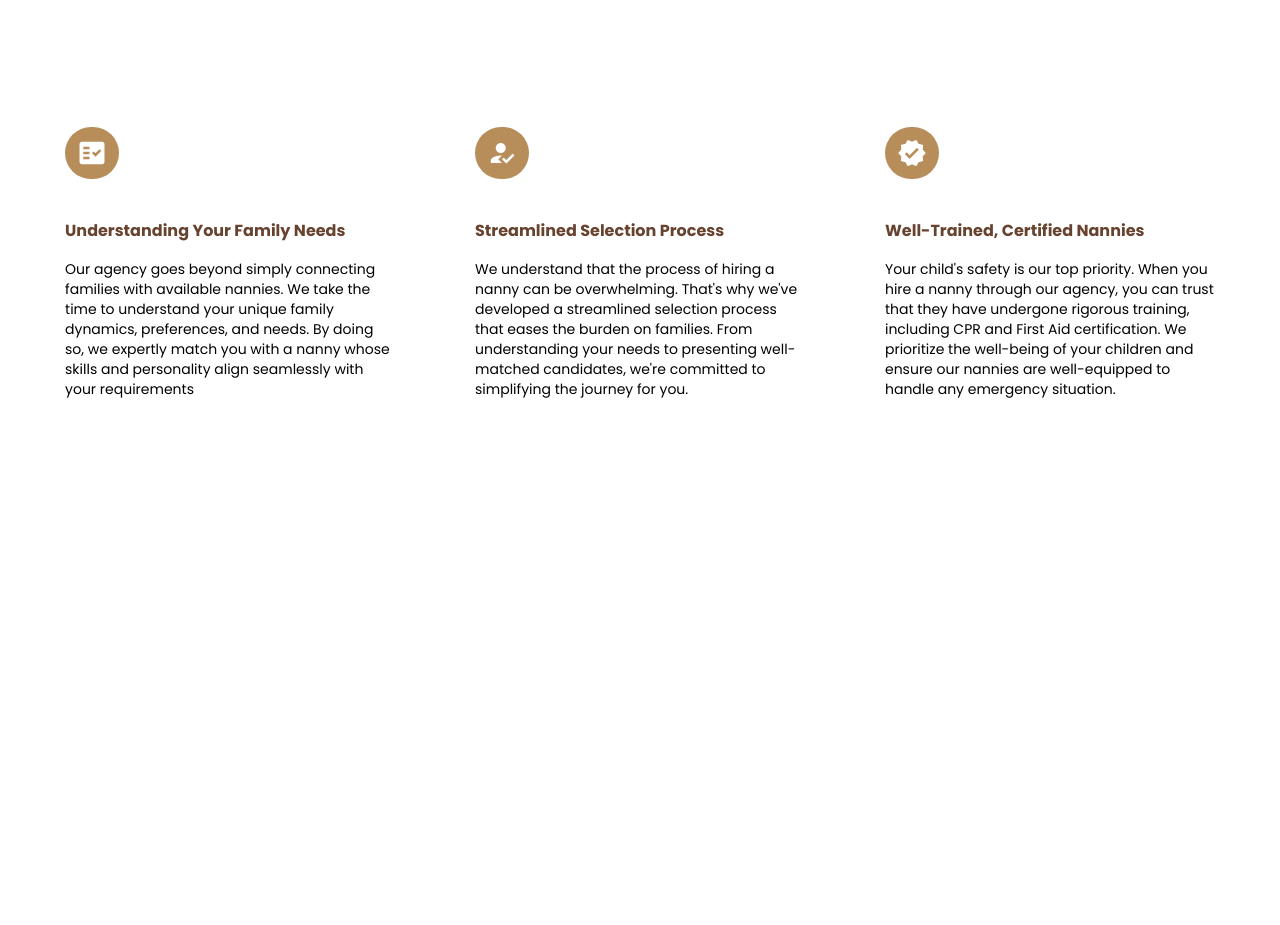
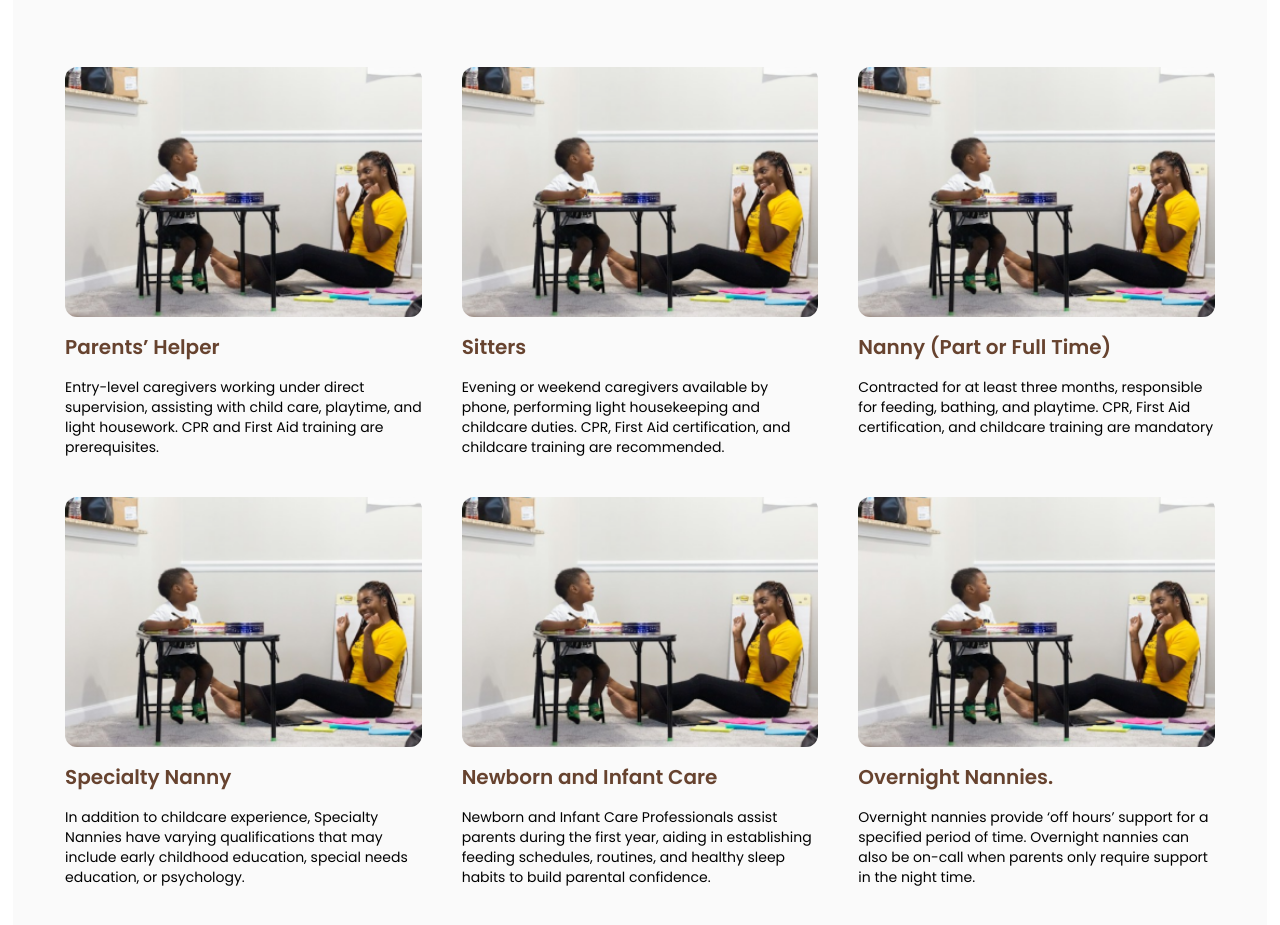
Before and after one commit to ChimwemweGwamba/nanny, a React (Create React App) app: page / in a window 1280 px wide. Shown: the part 229-1154 px from the top of the page. Before the commit the page ends 800 px from the top, so only its background shows below. Built offline with nearby package versions, Linux system fonts and the light colour scheme.

Commit message:
added discover component

```diff
--- /dev/null
+++ b/src/components/discover.js
@@ -0,0 +1,83 @@
+import React from "react"
+import discover1 from "../img/discover1.png"
+
+function Discover() {
+  return (
+    <div className="w-full bg-primary2 rounded-3xl py-20 lg:py-32">
+      <div className="w-11/12 h-full mx-auto">
+        <p className="text-sm font-light mb-2">Explore Nanny Options</p>
+
+        <p className="text-3xl lg:text-5xl text-secondary leading-tight lg:leading-tight font-semibold">
+          Discover Your Nanny Match
+        </p>
+
+        <div className="grid grid-cols-1 md:grid-cols-2 lg:grid-cols-3 gap-10 mt-20">
+          <div className="">
+            <img src={discover1} alt="discoverImg" className="w-full h-[250px] rounded-xl object-cover" />
+            <p className="font-semibold text-secondary text-xl py-4">Parents’ Helper</p>
+            <p className="text-sm">
+              Entry-level caregivers working under direct supervision, assisting with child care, playtime, and light
+              housework. CPR and First Aid training are prerequisites.
+            </p>
+          </div>
+
+          <div className="">
+            <img src={discover1} alt="discoverImg" className="w-full h-[250px] rounded-xl object-cover" />
+            <p className="font-semibold text-secondary text-xl py-4">Sitters</p>
+            <p className="text-sm">
+              Evening or weekend caregivers available by phone, performing light housekeeping and childcare duties. CPR,
+              First Aid certification, and childcare training are recommended.
+            </p>
+          </div>
+
+          <div className="">
+            <img src={discover1} alt="discoverImg" className="w-full h-[250px] rounded-xl object-cover" />
+            <p className="font-semibold text-secondary text-xl py-4">Nanny (Part or Full Time)</p>
+            <p className="text-sm">
+              Contracted for at least three months, responsible for feeding, bathing, and playtime. CPR, First Aid certification, and childcare
+              training are mandatory
+            </p>
+          </div>
+
+          <div className="">
+            <img src={discover1} alt="discoverImg" className="w-full h-[250px] rounded-xl object-cover" />
+            <p className="font-semibold text-secondary text-xl py-4">Specialty Nanny</p>
+            <p className="text-sm">
+              In addition to childcare experience, Specialty Nannies have varying qualifications that may include early
+              childhood education, special needs education, or psychology.
+
+              {/* Their experience is specialized in that they
+              may have received it from daycares, teaching, or in child advocacy positions. Some specialty nannies help
+              children learn a second language or musical instrument. Specialist nannies generally have diverse work
+              experiences as a nanny, in daycares, teaching, or child advocacy. Specialist nannies are passionate about
+              their work and are often leaders in the nanny industry. Many specialist nannies work for high profile
+              and/or high net worth families and are extremely desirable within the nanny market. */}
+            </p>
+          </div>
+
+          <div className="">
+            <img src={discover1} alt="discoverImg" className="w-full h-[250px] rounded-xl object-cover" />
+            <p className="font-semibold text-secondary text-xl py-4">Newborn and Infant Care</p>
+            <p className="text-sm">
+
+            Newborn and Infant Care Professionals assist parents during the first year, aiding in establishing feeding schedules, routines, and healthy sleep habits to build parental confidence.
+
+             {/* They commonly offer overnight care and may provide additional support during the day or around the clock. */}
+            </p>
+          </div>
+
+          <div className="">
+            <img src={discover1} alt="discoverImg" className="w-full h-[250px] rounded-xl object-cover" />
+            <p className="font-semibold text-secondary text-xl py-4">Overnight Nannies.</p>
+            <p className="text-sm">
+              Overnight nannies provide ‘off hours’ support for a specified period of time. Overnight nannies can also
+              be on-call when parents only require support in the night time.
+            </p>
+          </div>
+        </div>
+      </div>
+    </div>
+  )
+}
+
+export default Discover
--- a/src/components/whyUs.js
+++ b/src/components/whyUs.js
@@ -2,18 +2,18 @@ import React from "react"
 
 function WhyUs() {
   return (
-    <div className="w-11/12 mx-auto py-20">
+    <div className="w-11/12 mx-auto py-20 lg:py-32">
       <p className="lg:w-8/12 mx-auto text-center text-sm font-light mb-2">Why Hire A Nanny with Us</p>
 
       <p className="lg:w-8/12 mx-auto text-center text-3xl lg:text-5xl text-secondary leading-tight lg:leading-tight font-semibold">
         Ensuring Compatibility For Your Family's Needs
       </p>
 
-      <div className="flex lg:flex-row flex-col gap-20  mt-20 lg:mt-32">
+      <div className="flex lg:flex-row flex-col gap-20 mt-20 lg:mt-32">
         <div className="lg:w-4/12">
           <i className="material-icons text-3xl text-white bg-primary py-2 px-3 rounded-full mb-10">fact_check</i>
 
-          <p className="font-bold text-secondary mb-4">Understanding Your Family Needs</p>
+          <p className="font-semibold text-secondary text-xl mb-4">Understanding Your Family Needs</p>
 
           <p className="text-sm">
             Our agency goes beyond simply connecting families with available nannies. We take the time to understand
@@ -25,7 +25,7 @@ function WhyUs() {
         <div className="lg:w-4/12">
           <i className="material-icons text-3xl text-white bg-primary py-2 px-3 rounded-full mb-10">how_to_reg</i>
 
-          <p className="font-bold text-secondary mb-4">Streamlined Selection Process</p>
+          <p className="font-semibold text-secondary text-xl mb-4">Streamlined Selection Process</p>
 
           <p className="text-sm">
             We understand that the process of hiring a nanny can be overwhelming. That's why we've developed a
@@ -37,7 +37,7 @@ function WhyUs() {
         <div className="lg:w-4/12">
           <i className="material-icons text-3xl text-white bg-primary py-2 px-3 rounded-full mb-10">verified</i>
 
-          <p className="font-bold text-secondary mb-4">Well-Trained, Certified Nannies</p>
+          <p className="font-semibold text-secondary text-xl mb-4">Well-Trained, Certified Nannies</p>
 
           <p className="text-sm">
             Your child's safety is our top priority. When you hire a nanny through our agency, you can trust that they
--- a/src/pages/home.js
+++ b/src/pages/home.js
@@ -1,12 +1,14 @@
 import React from "react"
 import Banner from "../components/banner"
 import WhyUs from "../components/whyUs"
+import Discover from "../components/discover"
 
 function Home() {
   return (
     <div className="lg:w-[98%] w-[95%] mx-auto">
-      {/* <Banner /> */}
-      <WhyUs />
+      {/* <Banner />
+      <WhyUs /> */}
+      <Discover />
     </div>
   )
 }
--- a/tailwind.config.js
+++ b/tailwind.config.js
@@ -8,7 +8,7 @@ module.exports = {
     extend: {
       colors: {
         primary: '#B78D5A',
-        primary2: '#BEC7C5',
+        primary2: '#FAFAFA',
         secondary: '#67432F',
         secondary2: '#8C969E',
       },
```
Also changed, not shown: src/img/discover1.png (added).
